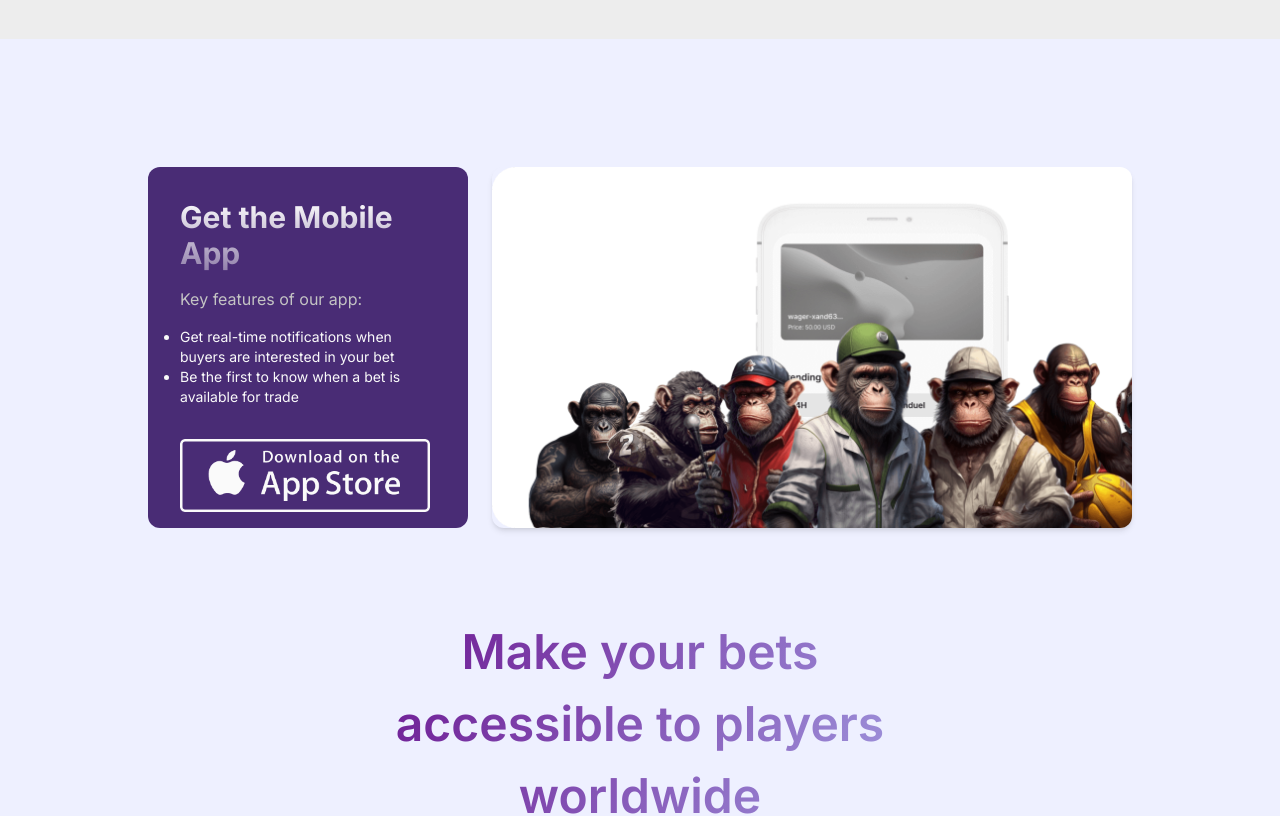
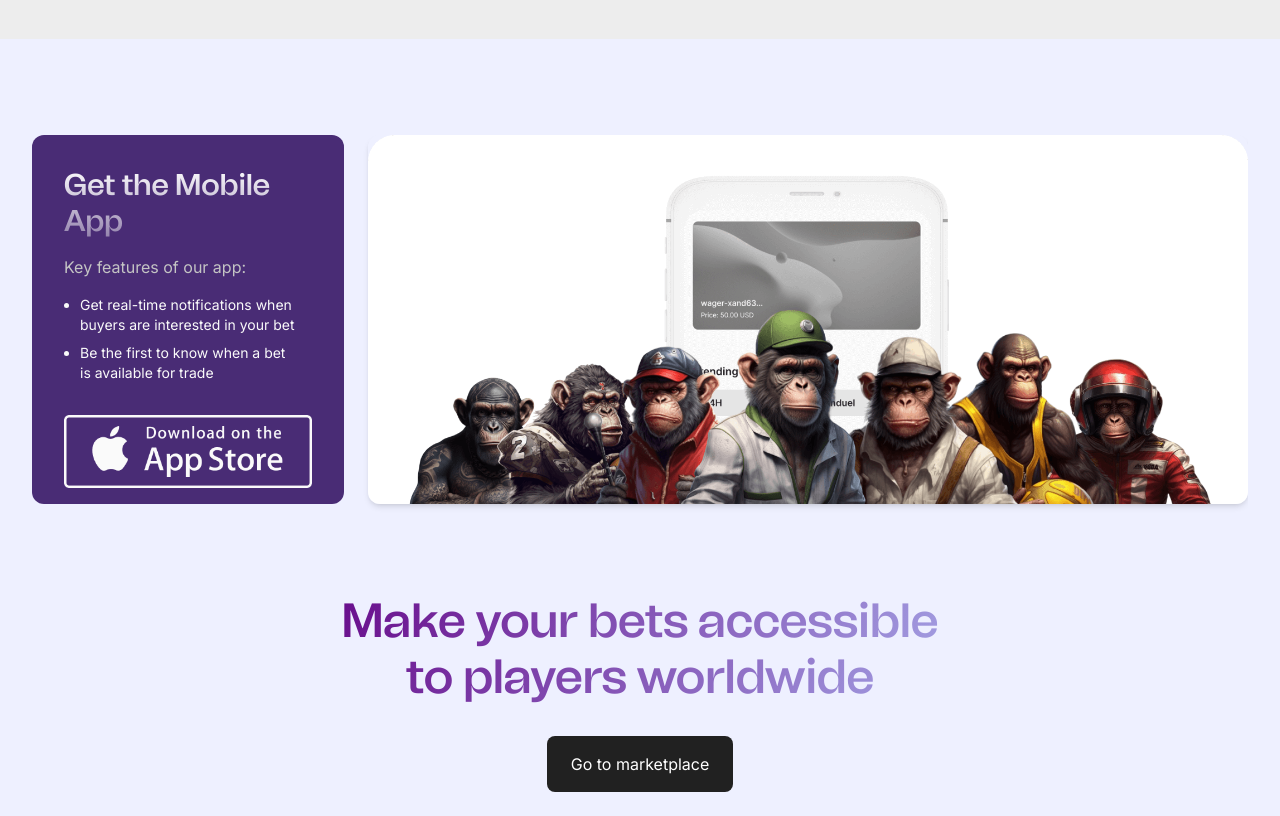
Before and after one commit to gitguti/bug-free-spoon, a Next.js app: page / in a window 1280 px wide. Shown: the part 3240-4056 px from the top of the page. Built offline with nearby package versions, Linux system fonts and the light colour scheme.

Commit message:
update section 5 and footer

```diff
--- a/src/app/components/home/Section5.jsx
+++ b/src/app/components/home/Section5.jsx
@@ -6,11 +6,11 @@ import Button from "../ui/Button";
 const Section5 = () => {
   return (
     <>
-      <div className="px-4 md:px-8 py-16 md:py-32  bg-lila mx-auto">
+      <div className="px-4 md:px-8 pt-16 pb-12 md:py-20 lg:py-24 3xl:pt-36 3xl:pb-28  bg-lila mx-auto">
       <div
         class="flex overflow-x-scroll pb-10 scrollbar-hide">
         <div
-          class="flex flex-nowrap lg:justify-center w-full gap-3 sm:gap-4 md:gap-6">
+          class="flex flex-nowrap lg:justify-start xl:justify-center w-full gap-3 4xl:gap-8 sm:gap-4 md:gap-6">
           <div class="inline-block">
             <Card />
           </div>
@@ -19,8 +19,8 @@ const Section5 = () => {
           </div>
         </div>
       </div>
-      <div className="mx-auto sm:w-11/12 lg:w-8/12 xl:w-1/2 4xl:w-2/5 my-12 text-center">
-      <h2 className="text-3xl md:text-5xl 4xl:text-7xl font-semibold leading-9 md:leading-normal 4xl:leading-[4.6rem]  my-8 text-gradient">
+      <div className="mx-auto sm:w-11/12 lg:w-8/12 xl:w-1/2 4xl:w-2/5 mt-12 mb-0 text-center">
+      <h2 className="font-tomato text-3xl md:text-5xl 3xl:text-[3.5rem] 3xl:leading-[4rem] 4xl:text-7xl font-semibold leading-9 md:leading-[3.5rem] 4xl:leading-[4.6rem]  my-8 text-gradient">
         Make your bets accessible to players worldwide
       </h2>
       <div className="flex justify-center">
@@ -37,10 +37,10 @@ const Card = ({ }) => {
 return (
         <>
           <div className="min-w-64 max-w-80 h-full 4xl:min-w-[32rem] px-6 md:px-8 py-4 4xl:px-16 4xl:py-12 rounded-xl  transition-shadow duration-300 ease-in-out 4xl:flex 4xl:flex-col  4xl:justify-between " style={{ backgroundColor: "#492C75" }}>
-            <p className="text-2xl md:text-3xl 4xl:text-5xl  font-bold mt-4 mb-4 text-gradient2">Get the Mobile App</p>
+            <p className=" font-tomato text-2xl md:text-3xl 4xl:text-5xl  font-bold mt-4 mb-4 text-gradient2">Get the Mobile App</p>
             <p className=" text-[#c4c4c4] mt-4 mb-4 text-xs md:text-base 2xl:text-xl">Key features of our app:</p>
-            <ul className='text-[#fafafa] text-xs md:text-sm 2xl:text-base 4xl:text-2xl  leading-normal mb-8 list-disc'>
-              <li>Get real-time notifications when buyers are interested in your bet</li>
+            <ul className='text-[#fafafa] text-xs md:text-sm 2xl:text-base 4xl:text-2xl  leading-normal mb-8 list-disc px-4'>
+              <li className="mb-2">Get real-time notifications when buyers are interested in your bet</li>
               <li>Be the first to know when a bet is available for trade</li>
             </ul>
 
@@ -55,7 +55,7 @@ return (
         const CTAApp = ({ }) => {
   return (
         <>
-          <div className="min-w-96 md:min-w-[40rem] min-h-full px-12 py-10 4xl:w-[80rem] 4xl:h-[36rem] overflow-hidden rounded-xl shadow-md bg-cta-app bg-cover  hover:shadow-xl transition-shadow duration-300 ease-in-out">
+          <div className="min-w-[48rem] md:min-w-[55rem] lg:min-w-[55rem] min-h-full px-12 py-10 4xl:w-[80rem] 4xl:h-[36rem] overflow-hidden rounded-xl shadow-md bg-cta-app bg-cover  hover:shadow-xl transition-shadow duration-300 ease-in-out">
           </div>
         </>
         )
--- a/src/app/components/ui/Footer.jsx
+++ b/src/app/components/ui/Footer.jsx
@@ -6,7 +6,7 @@ const Footer = () => {
     return (
         <footer className="bg-white font-sans">
             <div className="pt-12 4xl:pt-24 mx-auto">
-                <div className="relative grid gap-8 md:gap-2 grid-flow-col grid-cols-1 grid-rows-3  sm:grid-cols-3 md:grid-rows-2 lg:grid-cols-4 px-4 md:px-16">
+                <div className="relative grid gap-x-0 gap-y-4 md:gap-8 md:gap-2 grid-flow-col grid-cols-1 grid-rows-3  sm:grid-cols-3 md:grid-rows-2 lg:grid-cols-4 px-4 md:px-16">
                     <div className="sm:col-start-1 sm:row-start-1 flex flex-col items-center md:items-start">
                     <Link href="/">
   <div className="relative block">
```
